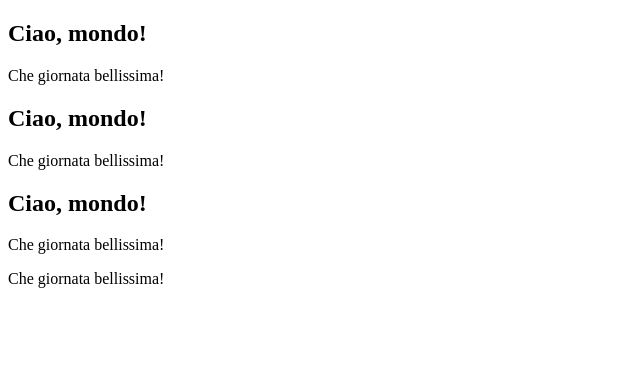
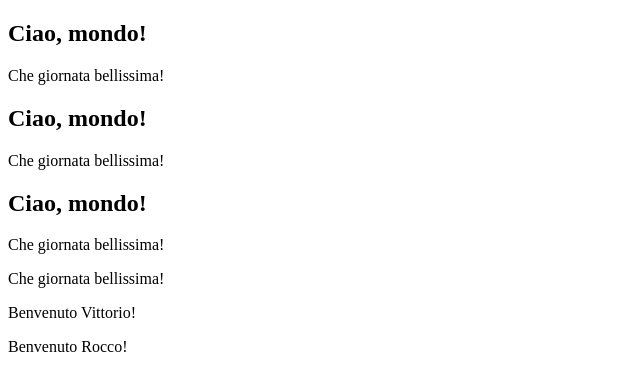
Before and after one commit to ilVicDeGiorgio/Esercizi-React, a React (Vite) app in the folder conditional-rendering1/: page / in a window 1280 px wide. Shown: the top 390 px of the page, without its empty margins (0-640 px from the left). Built offline with nearby package versions, Linux system fonts and the light colour scheme.

Commit message:
Aggiunto Esercizio: Props1

```diff
--- a/conditional-rendering1/src/App.jsx
+++ b/conditional-rendering1/src/App.jsx
@@ -1,5 +1,6 @@
 import Hello from './Hello'
 import Message from './assets/Message'
+import Welcome from './Welcome'
 
 function App() {
 
@@ -15,7 +16,8 @@ function App() {
         <Message></Message>
         { /* Risposta Components3: Si posso utilizzare il componente Message direttamente
         qui e se lo faccio funziona esattamente come nell'altro caso. */}
-
+        <Welcome name={"Vittorio"}></Welcome>
+        <Welcome></Welcome>
       </div>
     </>
   )
--- /dev/null
+++ b/conditional-rendering1/src/Welcome.jsx
@@ -0,0 +1,7 @@
+function Welcome({ name = "Rocco" }) {
+    return (
+        <p>Benvenuto {name}!</p>
+    )
+}
+
+export default Welcome
```
Also changed, not shown: 2 other files (tests, documents, lock files or other folders).
